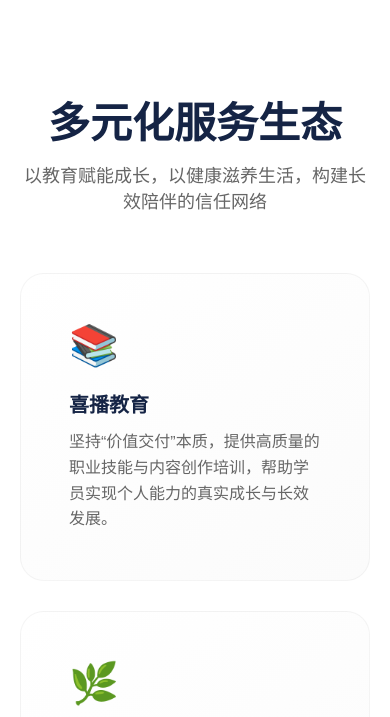
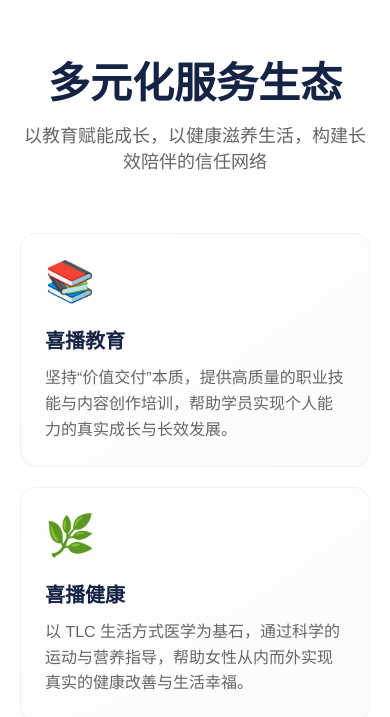
Before and after one commit to xibojituan-svg/xiboweb, a Next.js app: page / in a window 390 px wide. Shown: the part 867-1584 px from the top of the page. Built offline with nearby package versions, Linux system fonts and the light colour scheme.

Commit message:
style: 优化首页模块卡片在移动端下的内边距，提升视觉协调性

```diff
--- a/src/app/page.module.css
+++ b/src/app/page.module.css
@@ -437,4 +437,22 @@
   .ctaGroup {
     flex-direction: column;
   }
+
+  .section {
+    padding: 60px 0;
+  }
+
+  .grid {
+    gap: 20px;
+  }
+
+  .card {
+    padding: 24px;
+    border-radius: 16px;
+  }
+
+  .card::after {
+    bottom: 24px;
+    right: 24px;
+  }
 }
```
